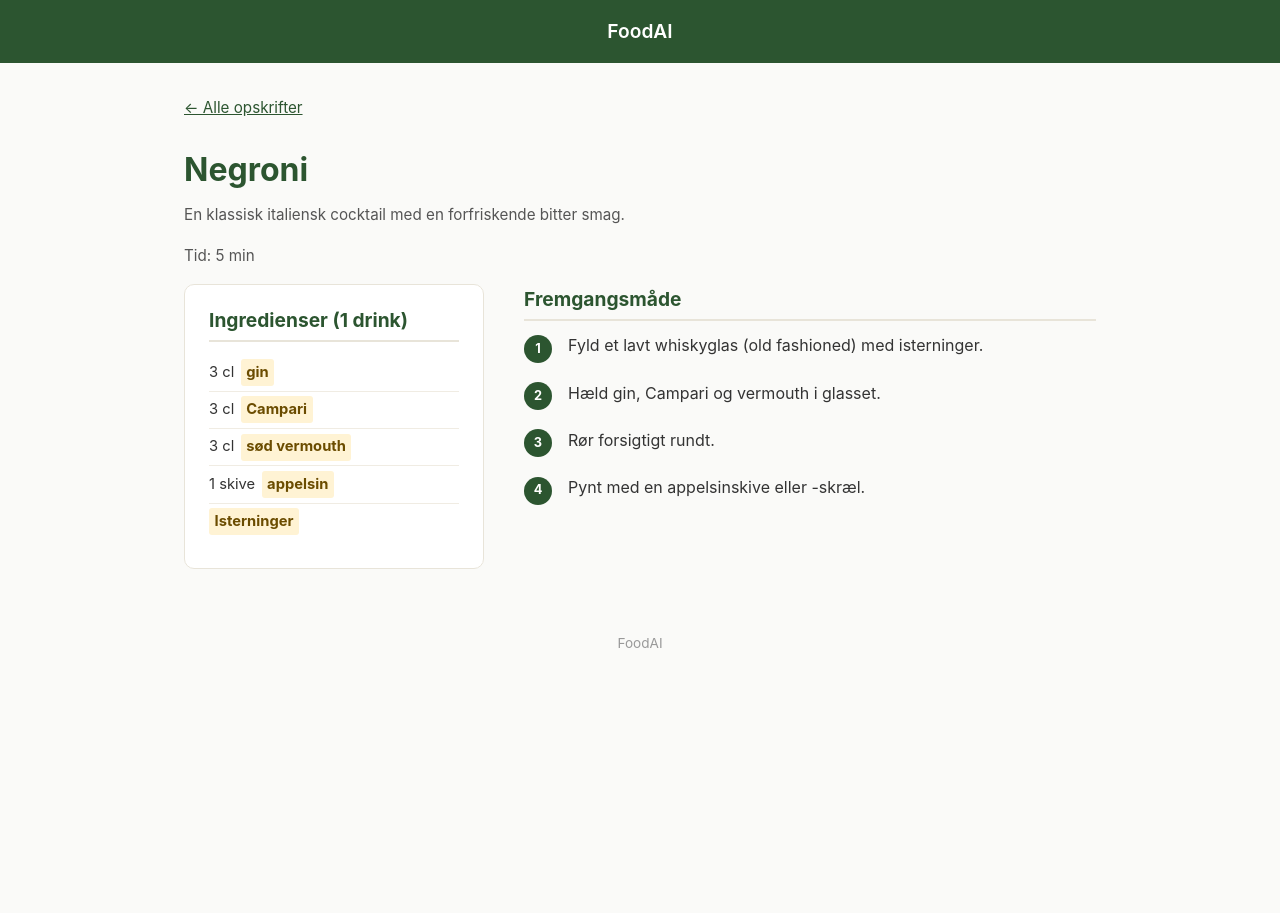
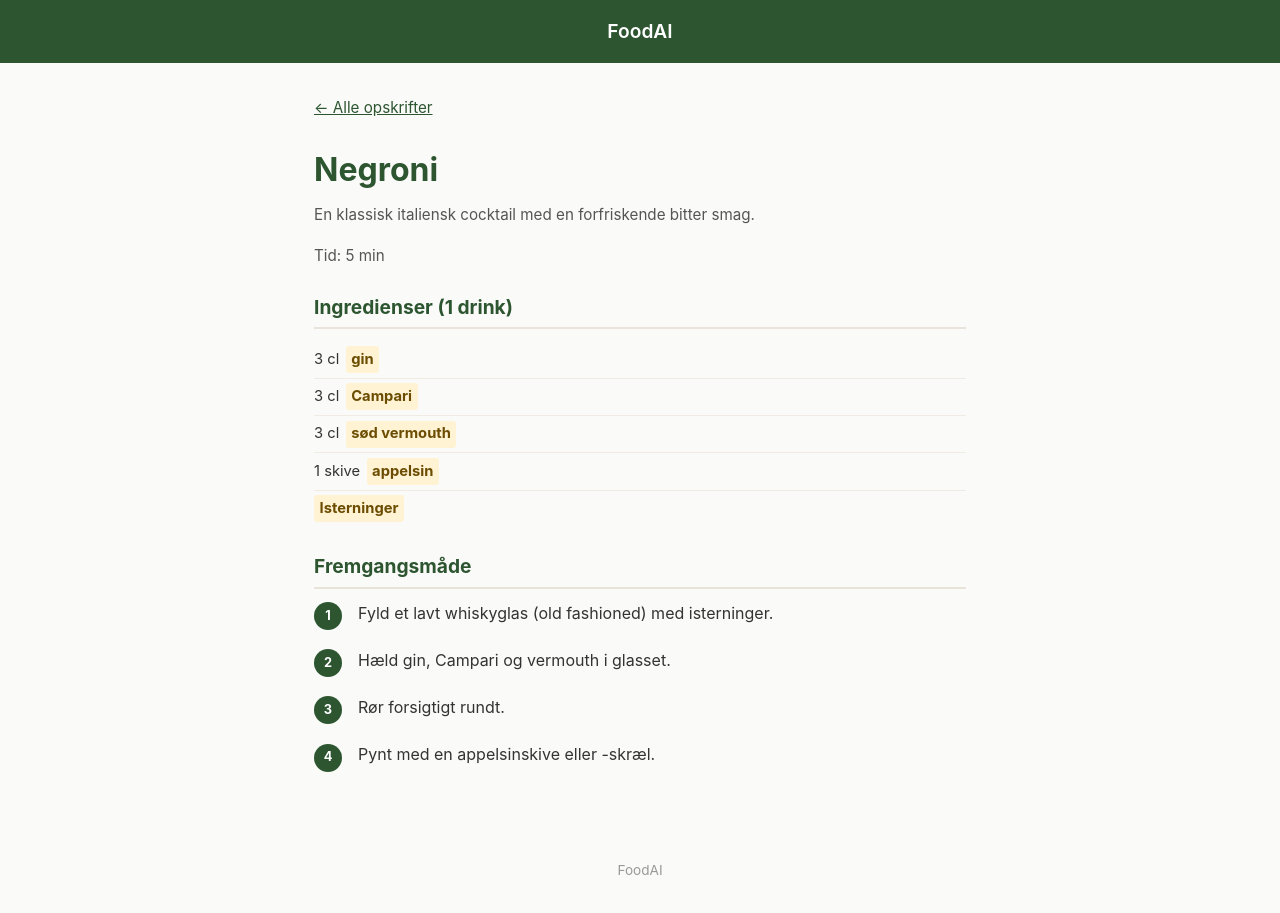
Before and after one commit to larsgam/FoodAI, a Jekyll site: the page built from Drinks/negroni.md, in a window 1280 px wide. Built offline with Jekyll 4.4.1, drawn with Linux system fonts in a browser that asks for light colours.

Commit message:
Skift til enkeltkolonne layout, fjern grid og JS
Co-Authored-By: Claude Sonnet 4.6 <noreply@anthropic.com>

```diff
--- a/_layouts/default.html
+++ b/_layouts/default.html
@@ -33,7 +33,7 @@
     }
 
     .container {
-      max-width: 960px;
+      max-width: 700px;
       margin: 0 auto;
       padding: 2rem 1.5rem;
     }
@@ -148,46 +148,6 @@
       color: #999;
     }
 
-    /* Recipe card grid */
-    .recipe-grid {
-      display: grid;
-      grid-template-columns: 300px 1fr;
-      gap: 2.5rem;
-      align-items: start;
-      margin-top: 1rem;
-    }
-
-    .recipe-ingredients {
-      background: #fff;
-      border: 1px solid #e8e4d9;
-      border-radius: 10px;
-      padding: 1.25rem 1.5rem;
-      position: sticky;
-      top: 1.5rem;
-    }
-
-    .recipe-ingredients h2 {
-      margin-top: 0;
-    }
-
-    .recipe-ingredients h3 {
-      margin-top: 1.25rem;
-    }
-
-    .recipe-steps h2 {
-      margin-top: 0;
-    }
-
-    @media (max-width: 680px) {
-      .recipe-grid {
-        grid-template-columns: 1fr;
-      }
-
-      .recipe-ingredients {
-        position: static;
-      }
-    }
-
     /* Index page */
     .recipe-index h2 {
       margin-top: 2rem;
@@ -232,59 +192,6 @@
     {{ site.title }}
   </footer>
 
-  {% if page.url != '/' %}
-  <script>
-    (function () {
-      var container = document.querySelector('.recipe-content');
-      if (!container) return;
 
-      var ingredientsHeading = null;
-      var stepsHeading = null;
-
-      container.querySelectorAll('h2').forEach(function (h) {
-        if (h.textContent.includes('Ingredienser')) ingredientsHeading = h;
-        if (h.textContent.includes('Fremgangsm')) stepsHeading = h;
-      });
-
-      if (!ingredientsHeading || !stepsHeading) return;
-
-      function collectBetween(start, end) {
-        var els = [];
-        var el = start.nextElementSibling;
-        while (el && el !== end) { els.push(el); el = el.nextElementSibling; }
-        return els;
-      }
-
-      function collectAfter(start) {
-        var els = [];
-        var el = start.nextElementSibling;
-        while (el) { els.push(el); el = el.nextElementSibling; }
-        return els;
-      }
-
-      var ingredientEls = collectBetween(ingredientsHeading, stepsHeading);
-      var stepEls = collectAfter(stepsHeading);
-
-      var grid = document.createElement('div');
-      grid.className = 'recipe-grid';
-
-      var ingredientsCol = document.createElement('div');
-      ingredientsCol.className = 'recipe-ingredients';
-
-      var stepsCol = document.createElement('div');
-      stepsCol.className = 'recipe-steps';
-
-      ingredientsCol.appendChild(ingredientsHeading);
-      ingredientEls.forEach(function (el) { ingredientsCol.appendChild(el); });
-
-      stepsCol.appendChild(stepsHeading);
-      stepEls.forEach(function (el) { stepsCol.appendChild(el); });
-
-      grid.appendChild(ingredientsCol);
-      grid.appendChild(stepsCol);
-      container.appendChild(grid);
-    })();
-  </script>
-  {% endif %}
 </body>
 </html>
```
